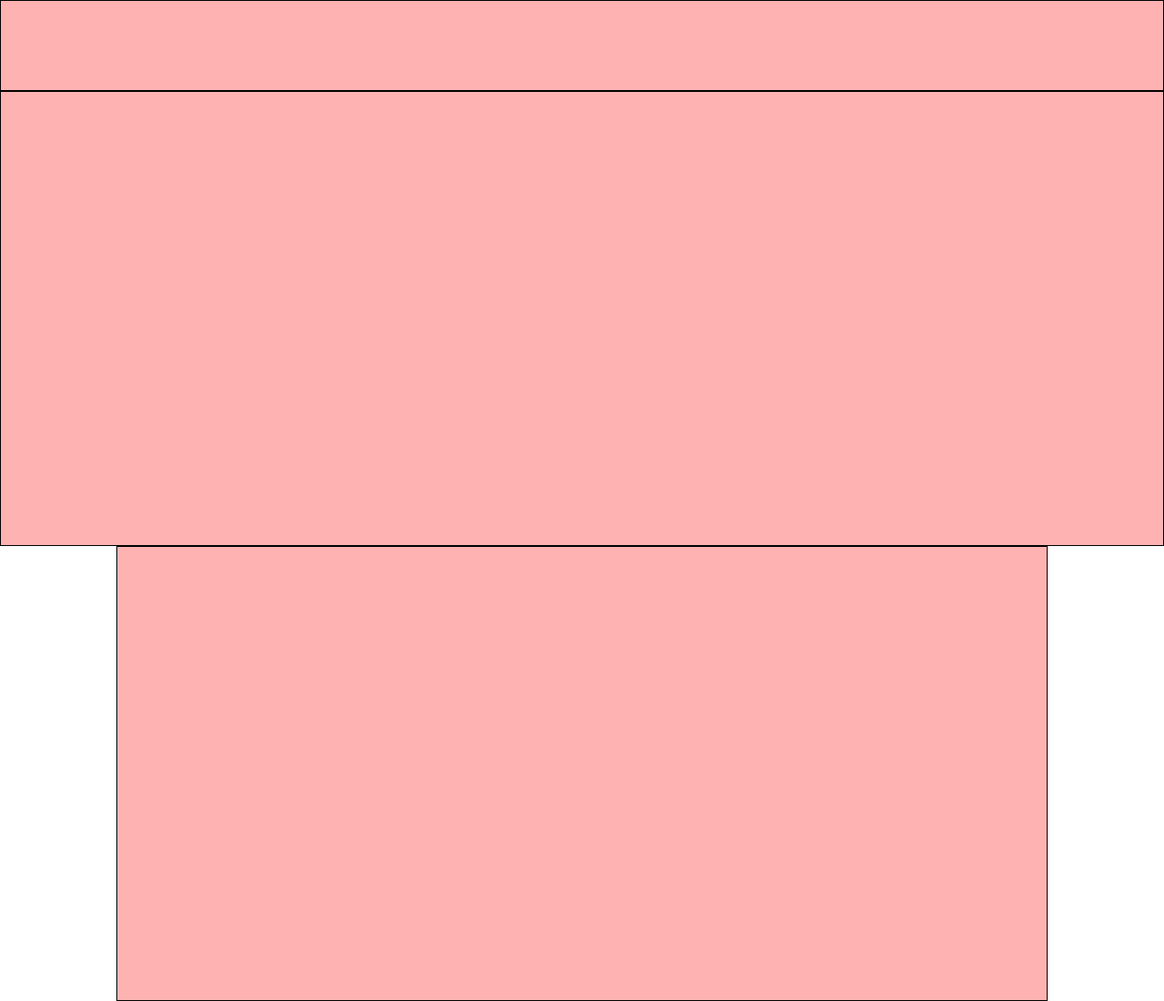
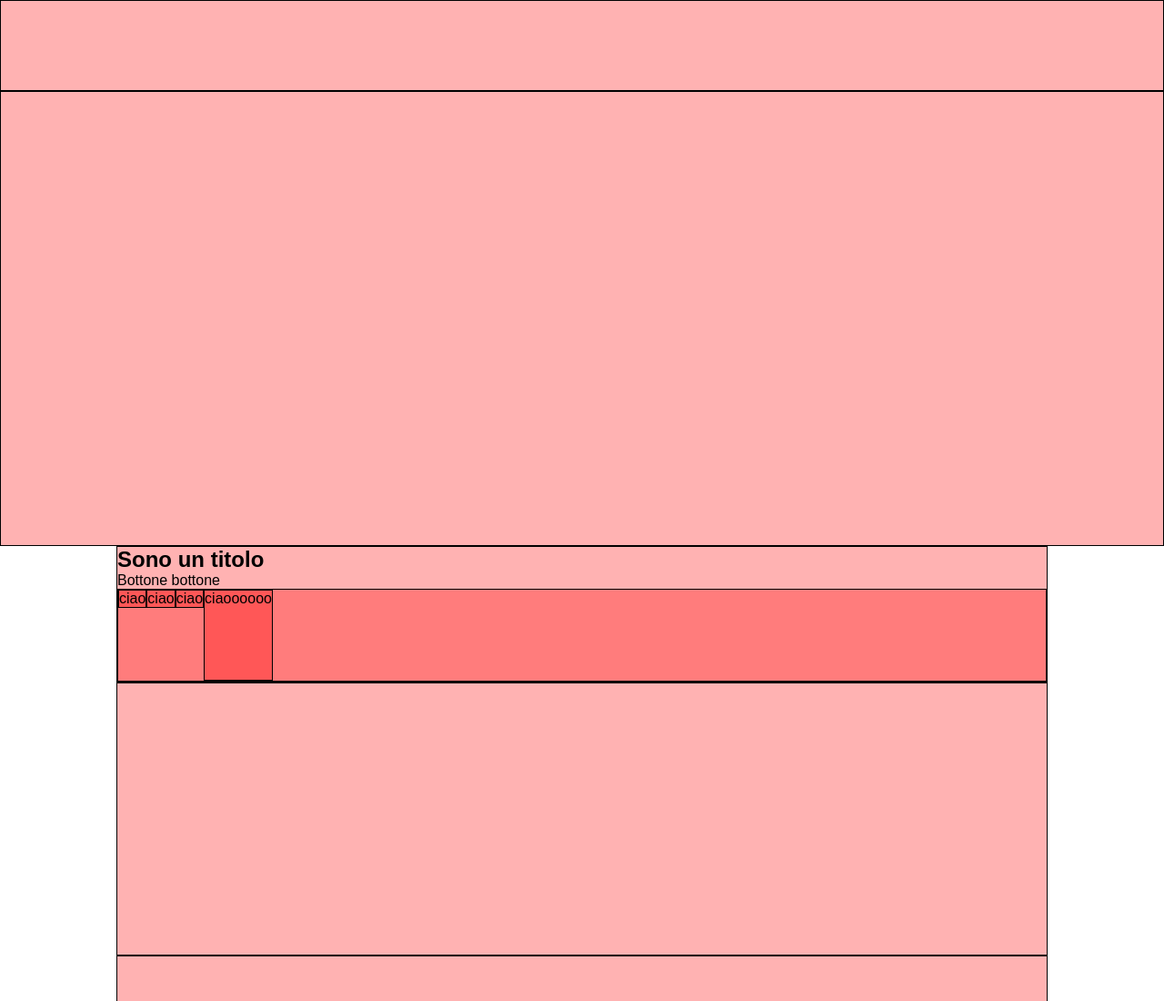
Before and after one commit to stefanocravotta/htmlcss-dropbox, a plain HTML site: page index.html in a window 1280 px wide. Shown: the top 1100 px of the page at 91% size. Drawn offline with Linux system fonts and the light colour scheme.

Commit message:
tabella-struttura

```diff
--- a/index.html
+++ b/index.html
@@ -19,7 +19,24 @@
 
     <!-- TABELLA PIANI -->
 
-    <section class="debug h500 container"></section>
+    <section class="debug container">
+
+      <div class="titoloh2">
+        <h2>Sono un titolo</h2>
+        <span>Bottone</span>
+        <span>bottone</span>
+      </div>
+
+      <div class="box-piani debug h900 clearfix">
+
+        <div class="col debug w1-3 h90 float-left">ciao</div>
+        <div class="col debug w1-3 h90 float-left">ciao</div>
+        <div class="col debug w1-3 h90 float-left">ciao</div>
+        <div class="col col-bottom debug h100 float-left ">ciaoooooo</div>
+
+      </div>
+
+    </section>
 
     <!-- /TABELLA PIANI -->
 
```
